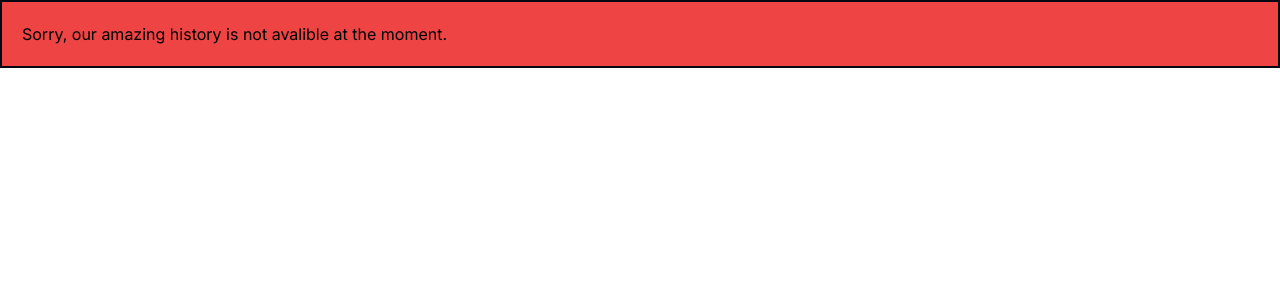
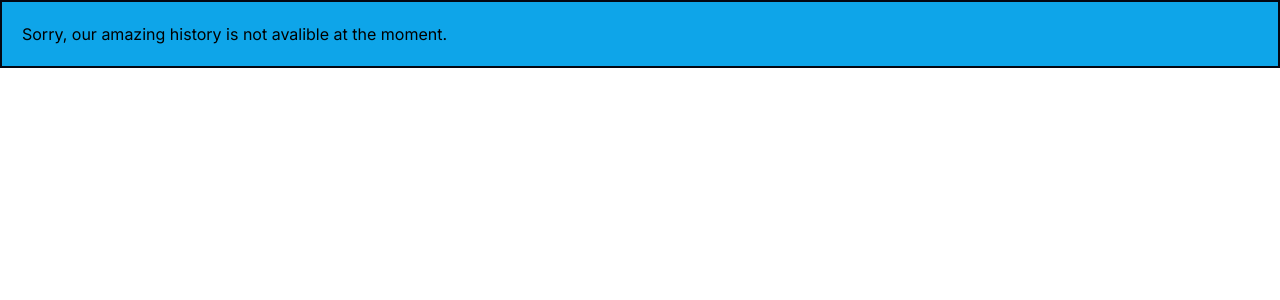
Before and after one commit to hiro-water/CHL-website, a Next.js app: page /history in a window 1280 px wide. Shown: the top 300 px of the page. Built offline with nearby package versions, Linux system fonts and the light colour scheme.

Commit message:
changed colours

```diff
--- a/app/contact-us/page.tsx
+++ b/app/contact-us/page.tsx
@@ -1,7 +1,7 @@
 export default function Page() {
   return (
     <div
-      className="flex border-2 border-gray-950 border-colour bg-red-500
+      className="flex border-2 border-gray-950 border-colour bg-purple-700
         "
     >
       <h1 className="p-5">
--- a/app/history/page.tsx
+++ b/app/history/page.tsx
@@ -1,7 +1,7 @@
 export default function Page() {
   return (
     <div
-      className="flex border-2 border-gray-950 border-colour bg-red-500
+      className="flex border-2 border-gray-950 border-colour bg-sky-500
       "
     >
       <h1 className="p-5">
```
